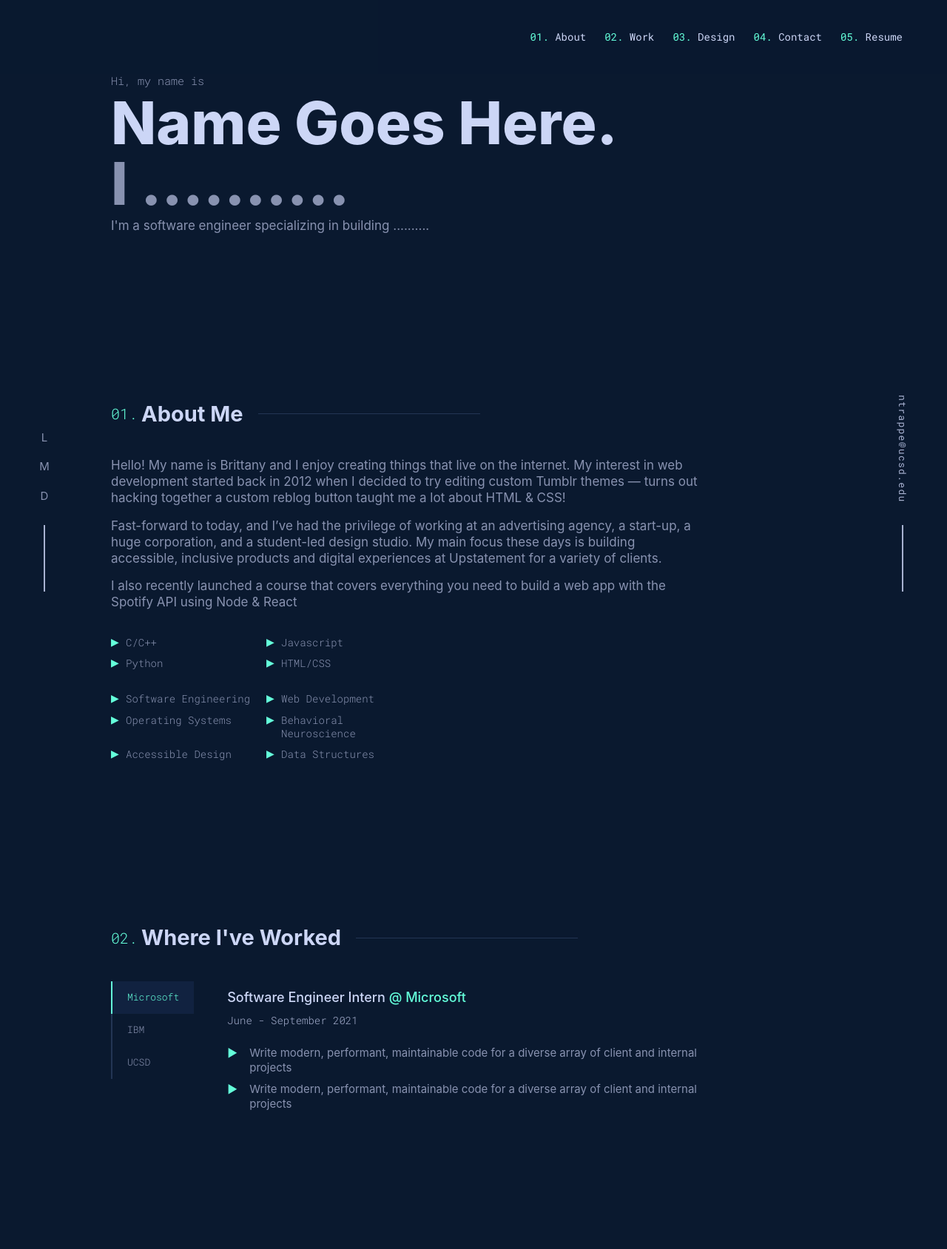
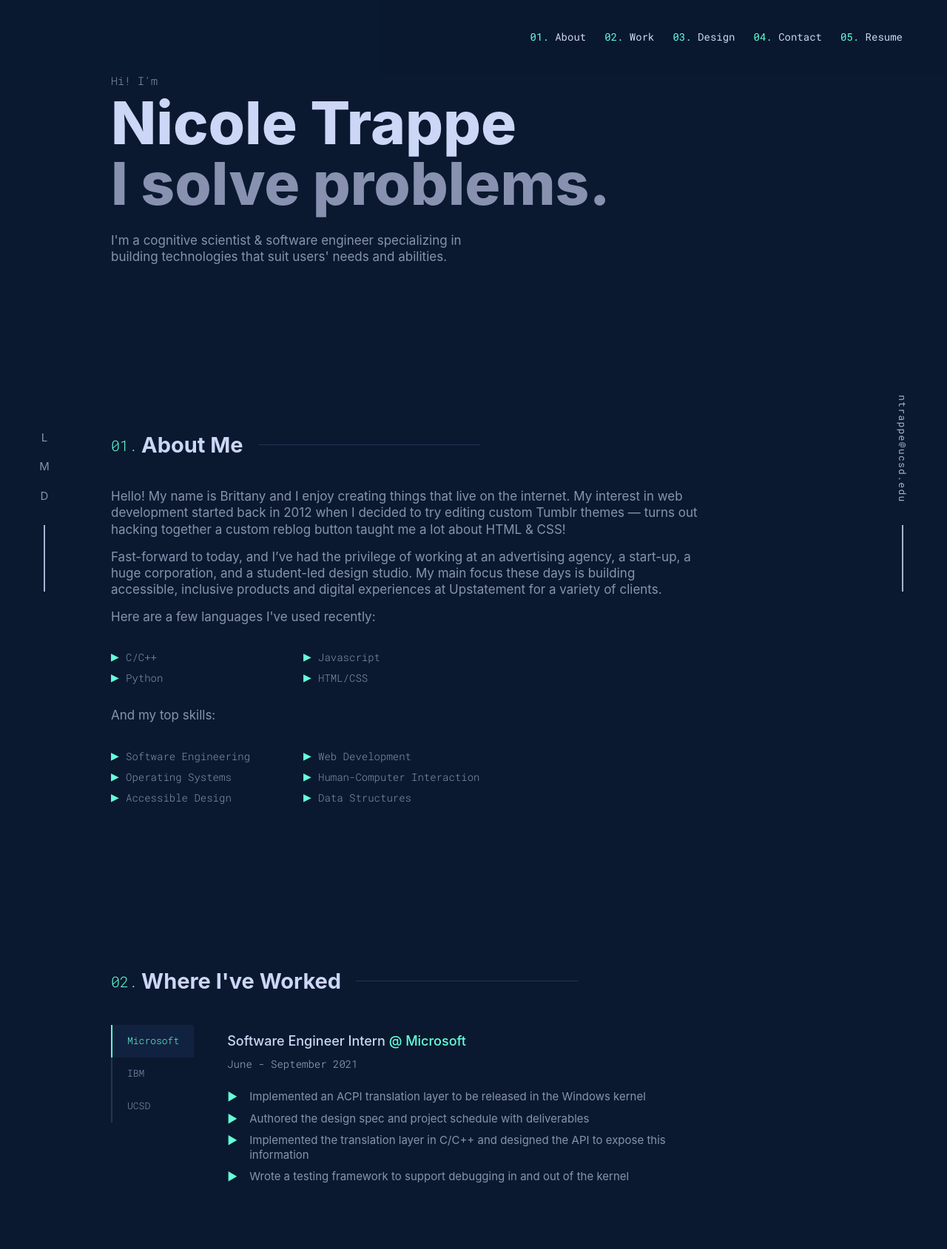
Before and after one commit to ntrappe/design-portfolio, a plain HTML site: page index.html in a window 1280 px wide. Shown: the top 1689 px of the page at 74% size. Drawn offline with Linux system fonts and the light colour scheme.

Commit message:
updated descriptions

```diff
--- a/format.css
+++ b/format.css
@@ -126,7 +126,7 @@
 #skill-list,
 #tech-list {
     display: grid;
-    grid-template-columns: repeat(2, minmax(140px, 200px));
+    grid-template-columns: repeat(2, minmax(140px, 250px));
     gap: 0px 10px;
     padding: 0px;
     margin: 20px 0px 0px;
--- a/index.html
+++ b/index.html
@@ -58,27 +58,28 @@
         </div>
         <main>
             <section id="title-section">
-                <h4>Hi, my name is</h4>
-                <h1>Name Goes Here.</h1>
-                <h1>I ..........</h1>
-                <p style="max-width:540px">I'm a software engineer specializing in building .......... </p>
+                <h4>Hi! I'm</h4>
+                <h1>Nicole Trappe</h1>
+                <h1>I solve problems.</h1>
+                <p style="max-width:540px; margin-top:20px">I'm a cognitive scientist & software engineer specializing in building technologies that suit users' needs and abilities. </p>
             </section>
             <section id="about">
                 <h2 class="numbered-heading">About Me</h2>
                 <p>Hello! My name is Brittany and I enjoy creating things that live on the internet. My interest in web development started back in 2012 when I decided to try editing custom Tumblr themes — turns out hacking together a custom reblog button taught me a lot about HTML & CSS!</p>
                 <p>Fast-forward to today, and I’ve had the privilege of working at an advertising agency, a start-up, a huge corporation, and a student-led design studio. My main focus these days is building accessible, inclusive products and digital experiences at Upstatement for a variety of clients.</p>
-                <p>I also recently launched a course that covers everything you need to build a web app with the Spotify API using Node & React</p>
+                <p>Here are a few languages I've used recently:</p>
                 <ul id="tech-list">
                     <li>C/C++</li>
                     <li>Javascript</li>
                     <li>Python</li>
                     <li>HTML/CSS</li>
                 </ul>
+                <p style="margin-top: 20px">And my top skills:</p>
                 <ul id="skill-list">
                     <li>Software Engineering</li>
                     <li>Web Development</li>
                     <li>Operating Systems</li>
-                    <li>Behavioral Neuroscience</li>
+                    <li>Human-Computer Interaction</li>
                     <li>Accessible Design</li>
                     <li>Data Structures</li>
                 </ul>
@@ -92,45 +93,6 @@
                         <button id="ucsd-btn" class="job" state="off">UCSD</button>
                     </div>
                     <div id="job-results">
-                        <!-- <section class="job-description" aria-hidden="false" aria-labelledby="work tab 1">
-                            <h3>
-                                <span>Software Engineer Intern</span>
-                                <span class="company">@
-                                    <a class="inline-link" href="https://microsoft.com">Microsoft</a>
-                                </span>
-                            </h3>
-                            <p class="range">June - September 2021</p>
-                            <ul>
-                                <li>Write modern, performant, maintainable code for a diverse array of client and internal projects</li>
-                                <li>Write modern, performant, maintainable code for a diverse array of client and internal projects</li>
-                            </ul>
-                        </section> -->
-                        <!-- <section class="job-description" aria-hidden="true"" aria-labelledby="work tab 2">
-                            <h3>
-                                <span>Machine Learning Intern</span>
-                                <span class="company">@
-                                    <a class="inline-link" href="https://ibm.com">IBM</a>
-                                </span>
-                            </h3>
-                            <p class="range">June - September 2019</p>
-                            <ul>
-                                <li>Write modern, performant, maintainable code for a diverse array of client and internal projects</li>
-                                <li>Write modern, performant, maintainable code for a diverse array of client and internal projects</li>
-                            </ul>
-                        </section>
-                        <section class="job-description" aria-hidden="true" aria-labelledby="work tab 3">
-                            <h3>
-                                <span>Undergraduate Researcher</span>
-                                <span class="company">@
-                                    <a class="inline-link" href="https://ucsdnews.ucsd.edu/feature/using_artificial_intelligence_for_healthy_living">AI for Healthy Living / UCSD</a>
-                                </span>
-                            </h3>
-                            <p class="range">September 2017 - June 2018</p>
-                            <ul>
-                                <li>Write modern, performant, maintainable code for a diverse array of client and internal projects</li>
-                                <li>Write modern, performant, maintainable code for a diverse array of client and internal projects</li>
-                            </ul>
-                        </section> -->
                     </div>
                 </div>
             </section>
@@ -156,10 +118,9 @@
                         <h3 class="project-title">National Park App</h3>
                         <p class="project-description">A minimal, dark blue theme for VS Code, Sublime Text, Atom, iTerm, and more. Available on Visual Studio Marketplace, Package Control, Atom Package Manager, and npm.</p>
                         <ul class="project-tools">
-                            <li>Javascript</li>
-                            <li>HTML</li>
-                            <li>CSS</li>
-                            <li>GitHub</li>
+                            <li>Figma</li>
+                            <li>Keynote</li>
+                            <li>Miro</li>
                         </ul>
                     </div>
                     <div class="project-image" orientation="right"></div>
--- a/main.js
+++ b/main.js
@@ -82,8 +82,10 @@ job1.innerHTML = `
     </h3>
     <p class="range">June - September 2021</p>
     <ul>
-        <li>Write modern, performant, maintainable code for a diverse array of client and internal projects</li>
-        <li>Write modern, performant, maintainable code for a diverse array of client and internal projects</li>
+        <li>Implemented an ACPI translation layer to be released in the Windows kernel</li>
+        <li>Authored the design spec and project schedule with deliverables</li>
+        <li>Implemented the translation layer in C/C++ and designed the API to expose this information</li>
+        <li>Wrote a testing framework to support debugging in and out of the kernel</li>
     </ul>
 `;
 
@@ -96,8 +98,9 @@ job2.innerHTML = `
     </h3>
     <p class="range">June - September 2019</p>
     <ul>
-        <li>Write modern, performant, maintainable code for a diverse array of client and internal projects</li>
-        <li>Write modern, performant, maintainable code for a diverse array of client and internal projects</li>
+        <li>Selected, implemented, and evaluated machine learning models to mimic the olfactory circuit of the fruit fly—to create an artificial nose</li>
+        <li>Wrote Python code for supervised classification models</li>
+        <li>Responsible for pre-processing gas-sensing data used to train the models and unit testing of predictions</li>
     </ul>
 `;
 
@@ -110,8 +113,9 @@ job3.innerHTML = `
     </h3>
     <p class="range">June - September 2021</p>
     <ul>
-        <li>Write modern, performant, maintainable code for a diverse array of client and internal projects</li>
-        <li>Write modern, performant, maintainable code for a diverse array of client and internal projects</li>
+        <li>Focused on gathering sensor data to measure cognitive function in the elderly</li>
+        <li>Identified appropriate metrics of cognitive ability, daily habits, and interaction</li>
+        <li>Selected physical sensors & correlated subsequent measurements to cognitive decline</li>
     </ul>
 `;
 
```
